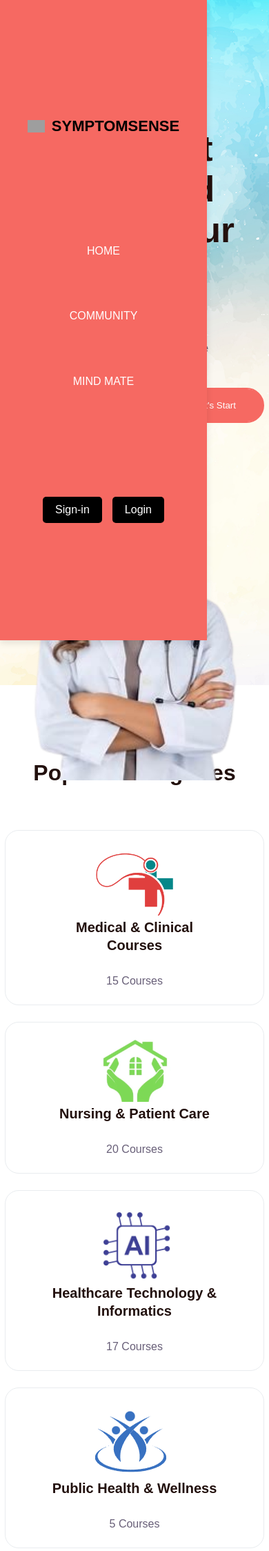
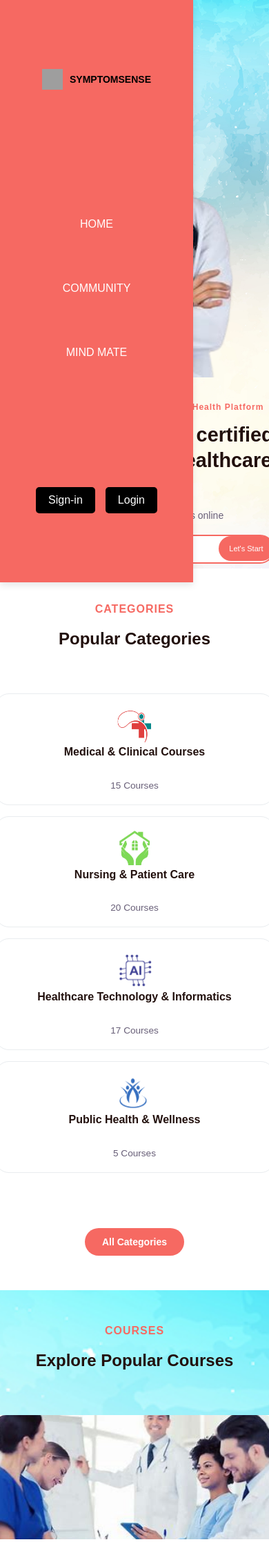
Before and after one commit to mehaknarang15/Symptom-Sense, a Flask app: template templates/vitalCert.html in a window 390 px wide; the page is wider, and only the part inside the window is pictured. Shown: the part 20-2268 px from the top of that part at 69% size. Run offline with Flask 3, Linux system fonts and the light colour scheme; the template is opened without the code that fills it, so the values that code supplies are empty; grey boxes are pictures that could not be loaded.

Commit message:
vitalStyle.css

```diff
--- a/static/styles/vitalStyle.css
+++ b/static/styles/vitalStyle.css
@@ -435,43 +435,57 @@
     font-weight: 500;
     letter-spacing: 1px;
 }
+/* Mobile responsive styles */
 
-@media (max-width: 1410px){
+@media (max-width: 1200px){
     header{
-        padding: 10px 3%;
-        transition: .2s;
-    }
-    header.sticky{
-        padding: 12px 3%;
-        transition: .2s;
+        padding: 15px 3%;
     }
     section{
-        padding: 70px 3%;
-        transition: .2s;
+        padding: 60px 3%;
     }
-    .container{
-        padding: 70px 3%;
-        transition: .2s;
-    }
-    .contact{
+    .certification-section{
         padding: 60px 3%;
-        transition: .2s;
     }
 }
 
-@media (max-width: 1050px){
+@media (max-width: 1024px){
     :root{
-        --big-font: 3.2rem;
-        --h2-font: 2rem;
+        --big-font: 2.5rem;
+        --h2-font: 2.2rem;
         --p-font: 1rem;
-        transition: .1s;
     }
     .home{
-        height: 84vh;
+        grid-template-columns: 1fr;
+        gap: 2rem;
+        text-align: center;
+        padding-top: 120px;
+    }
+    .home-text{
+        order: 2;
+    }
+    .home-img{
+        order: 1;
+    }
+    .about{
+        grid-template-columns: 1fr;
+        gap: 2rem;
+        text-align: center;
+    }
+    .certification-container {
+        flex-direction: column;
+        text-align: center;
+        gap: 30px;
+    }
+    .certification-text h2 {
+        font-size: 36px;
+    }
+    .certification-text p {
+        font-size: 18px;
     }
 }
 
-@media (max-width: 1025px){
+@media (max-width: 768px){
     #menu-icon{
         display: block;
     }
@@ -479,19 +493,20 @@
         position: absolute;
         top: 100%;
         right: -100%;
-        width: 300px;
-        height: 110vh;
+        width: 280px;
+        height: 100vh;
         background: var(--main-color);
         display: flex;
         flex-direction: column;
         align-items: center;
-        padding: 170px 30px;
+        padding: 100px 30px;
         transition: all .40s ease;
     }
     .navbar a{
         display: block;
-        margin: 1.3rem 0;
+        margin: 20px 0;
         color: var(--bg-color);
+        font-size: 18px;
     }
     .navbar a:hover{
         color: var(--bg-color);
@@ -500,42 +515,198 @@
     .navbar.open{
         right: 0;
     }
+    logo{
+        font-size: 16px;
+    }
+    .logo img{
+        width: 35px;
+        height: 35px;
+    }
+    .header-icons i{
+        font-size: 18px;
+    }
+    :root{
+        --big-font: 2rem;
+        --h2-font: 1.8rem;
+        --p-font: 0.9rem;
+    }
+    .home{
+        min-height: auto;
+        padding: 100px 5% 50px;
+    }
+    .home-text h1{
+        font-size: 2rem;
+    }
+    .home-text h6{
+        font-size: 14px;
+    }
+    latter form input:first-child{
+        padding: 14px 120px 14px 15px;
+        font-size: 14px;
+    }
+    .latter form input:last-child{
+        padding: 14px 20px;
+        font-size: 12px;
+    }
+    .categories-content{
+        grid-template-columns: repeat(auto-fit, minmax(200px, 1fr));
+        gap: 1.5rem;
+    }
+    .box{
+        padding: 20px 15px;
+    }
+    .box h3{
+        font-size: 18px;
+    }
+    .courses-content{
+        grid-template-columns: 1fr;
+        gap: 1.5rem;
+    }
+    .row img{
+        height: 200px;
+    }
+    .courses-text{
+        padding: 20px 15px;
+    }
+    .courses-text h3{
+        font-size: 18px;
+    }
+    .rating{
+        flex-direction: column;
+        align-items: flex-start;
+        gap: 10px;
+    }
+    .certification-text h2 {
+        font-size: 28px;
+    }
+    .certification-text p {
+        font-size: 16px;
+    }
+    .about-text h2{
+        font-size: 1.8rem;
+    }
+    .main-contact{
+        grid-template-columns: repeat(auto-fit, minmax(150px, 1fr));
+    }
 }
 
-@media (max-width: 890px){
+@media (max-width: 480px){
+    header{
+        padding: 10px 5%;
+    }
+    .logo{
+        font-size: 14px;
+    }
+    .logo img{
+        width: 30px;
+        height: 30px;
+    }
+    :root{
+        --big-font: 1.8rem;
+        --h2-font: 1.5rem;
+        --p-font: 0.85rem;
+    }
     .home{
-        height: 150vh;
+        padding: 80px 5% 40px;
+    }
+    .home-text h1{
+        font-size: 1.8rem;
+        line-height: 1.3;
+    }
+    .home-text h6{
+        font-size: 12px;
+        letter-spacing: 1px;
+    }
+    .home-text p{
+        font-size: 14px;
+        margin-bottom: 20px;
+    }
+    .latter form{
+        max-width: 100%;
+    }
+    .latter form input:first-child{
+        padding: 12px 100px 12px 12px;
+        font-size: 12px;
+    }
+    .latter form input:last-child{
+        padding: 12px 15px;
+        font-size: 11px;
+    }
+    section{
+        padding: 50px 5%;
+    }
+    .center-text h2{
+        font-size: 1.5rem;
+    }
+    .categories-content{
         grid-template-columns: 1fr;
         gap: 1rem;
     }
-    .home-text{
-        padding-top: 20px;
+    .box{
+        padding: 20px 15px;
     }
-    .home-img{
-        text-align: center;
+    .box img{
+        width: 50px;
+        height: 50px;
     }
-    .home-img img{
-        height: auto;
-        width: 100%;
+    .box h3{
+        font-size: 16px;
     }
-    .about{
+    .courses-content{
+        gap: 1rem;
+    }
+    .row img{
+        height: 180px;
+    }
+    .courses-text{
+        padding: 15px 12px;
+    }
+    .courses-text h3{
+        font-size: 16px;
+    }
+    .courses-text h5{
+        font-size: 16px;
+    }
+    .courses-text h6{
+        font-size: 12px;
+    }
+    .certification-section{
+        padding: 50px 5%;
+    }
+    .certification-text h2 {
+        font-size: 24px;
+    }
+    .certification-text p {
+        font-size: 14px;
+    }
+    .btn{
+        padding: 12px 25px;
+        font-size: 14px;
+    }
+    .main-contact{
         grid-template-columns: 1fr;
-        gap: 1rem;
+        gap: 1.5rem;
+    }
+    .contact-content li a{
+        font-size: 14px;
     }
 }
 
-@media (max-width: 600px){
-    .home{
-        height: 120vh;
+@media (max-width: 320px){
+    .home-text h1{
+        font-size: 1.5rem;
+    }
+    .latter form input:first-child{
+        padding: 10px 80px 10px 10px;
+    }
+    .latter form input:last-child{
+        padding: 10px 12px;
+        font-size: 10px;
+    }
+    .certification-text h2 {
+        font-size: 20px;
+    }
+    .certification-text p {
+        font-size: 13px;
     }
 }
-@media (max-width: 768px) {
-    .certification-container {
-        flex-direction: column;
-        text-align: center;
-    }
-
-    .certificate-image img {
-        max-width: 80%;
-    }
-}
```
